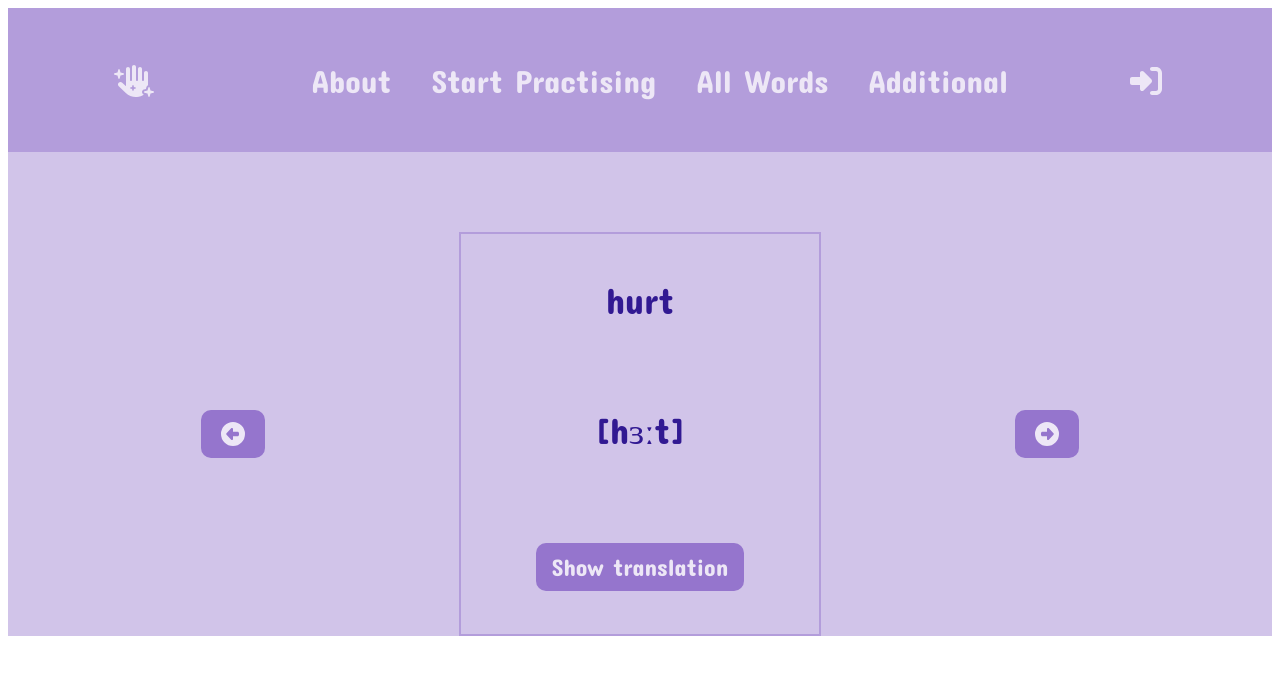
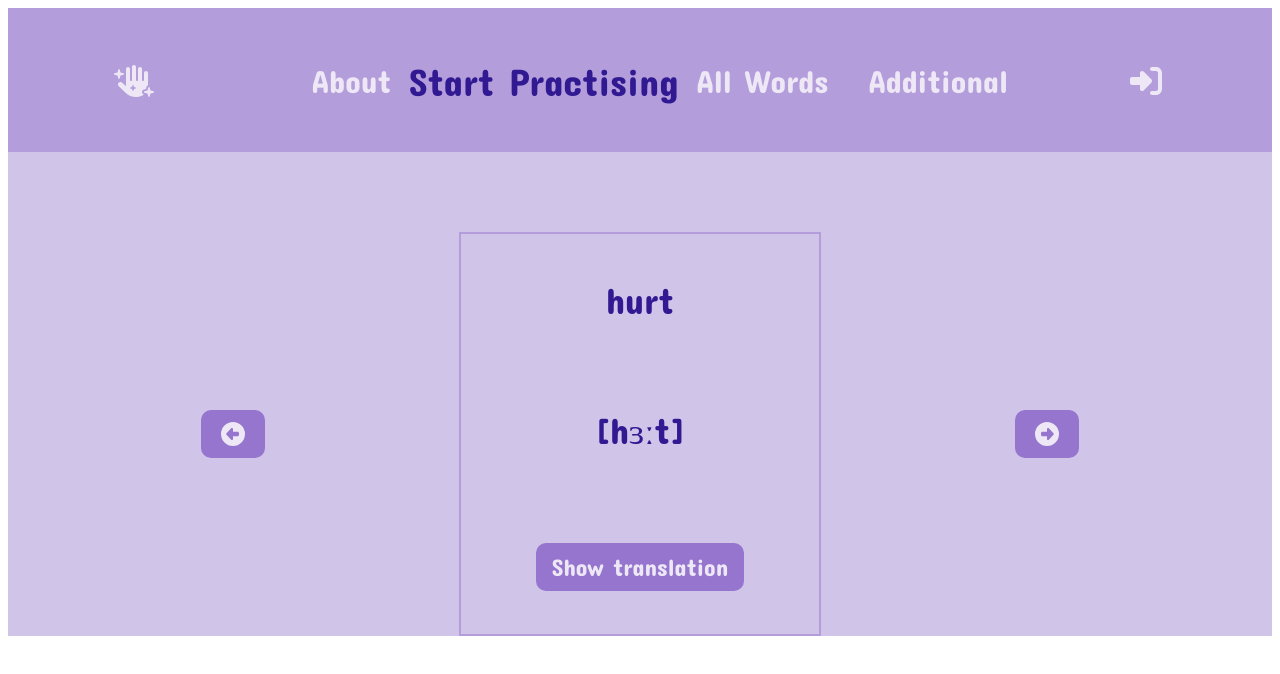
Before and after one commit to nastyaclifford/StudyCards, a React (Create React App) app: page /startpractising in a window 1280 px wide. Shown: the top 674 px of the page. Built offline with nearby package versions, Linux system fonts and the light colour scheme.

Commit message:
changed to NavLink

```diff
--- a/src/components/App.jsx
+++ b/src/components/App.jsx
@@ -1,37 +1,42 @@
+import {
+    BrowserRouter as Router, Routes, NavLink, Route
+} from 'react-router-dom'
 import { Home, Notfound, Slider, Table} from "../pages/index"
 import "../styles/App.scss"
 import { FontAwesomeIcon } from '@fortawesome/react-fontawesome';
 import { faRightToBracket, faHandSparkles } from '@fortawesome/free-solid-svg-icons'; //импортируем нужные нам иконки
-import {
-    BrowserRouter, Routes,Link, Route
-} from 'react-router-dom';//импортируем компоненты и стили
+;//импортируем компоненты и стили
 
 function App() {
   return (
     <div className="container">
-    <BrowserRouter>
-    <div className="header">
+    <Router>
+        <header className="header">
                 < div className= "logo">
                     <FontAwesomeIcon icon={faHandSparkles} />
                 </div>
                 <nav className="nav">
-                    <Link className="item" href=" " to="about">About</Link>
-                    <Link className="item" href=" " to="startpractising">Start Practising</Link>
-                    <Link className="item" href=" " to="allwords">All Words</Link>
-                    <Link className="item" href=" " to="additional">Additional</Link>
+                    <NavLink className="item" href=" " to="about">About</NavLink>
+                    <NavLink className="item" href=" " to="startpractising">Start Practising</NavLink>
+                    <NavLink className="item" href=" " to="allwords">All Words</NavLink>
+                    <NavLink className="item" href=" " to="additional">Additional</NavLink>
                 </nav>
     <div className="login">
         <div className="button"><FontAwesomeIcon icon={faRightToBracket} /> </div>
             </div>
-            </div>
-
+            </header>
+       <main>
       <Routes>
+    <Route path="/" element={<Home/>}/>
+    <Route path="about" element={<Home/>}/>
     <Route path="startpractising" element={<Slider/>}/>
     <Route path="allwords" element={<Table/>}/>
-    <Route path="about" element={<Home/>}/>
+
     <Route path="*" element={<Notfound />} />
        </Routes>
-       </ BrowserRouter>
+       </main>
+       <footer></footer>
+       </ Router>
 
 
             </div>)
--- a/src/components/Card/Card.jsx
+++ b/src/components/Card/Card.jsx
@@ -1,5 +1,5 @@
-import style from './card.module.scss'
-import { useState } from 'react'; //подключаем стили, состояние useState
+import { useState } from 'react'
+import style from './card.module.scss'; //подключаем стили, состояние useState
 
 
 export default function Card(props) { //создаем компонент Card
--- a/src/components/TableItem/TableItem.jsx
+++ b/src/components/TableItem/TableItem.jsx
@@ -1,5 +1,5 @@
+import { useState } from 'react';
 import style from './tableItem.module.scss'
-import { useState } from 'react';
 import { FontAwesomeIcon } from '@fortawesome/react-fontawesome';
 import { faPenToSquare, faCircleCheck, faRotateLeft, faTrash } from '@fortawesome/free-solid-svg-icons'; //подключаем стили, состояние useState, иконки
 
--- a/src/pages/Slider/Slider.jsx
+++ b/src/pages/Slider/Slider.jsx
@@ -1,6 +1,6 @@
+import { useState, useEffect } from 'react'
 import Card from "../../components/Card/Card"
 import arr from "../../data/words.json"
-import { useState, useEffect } from 'react'
 import style from "./slider.module.scss"
 import { FontAwesomeIcon } from '@fortawesome/react-fontawesome';
 import { faCircleLeft,faCircleRight } from '@fortawesome/free-solid-svg-icons';  //импортируем компонент Card, массив с данными для карточек, стили
--- a/src/styles/App.scss
+++ b/src/styles/App.scss
@@ -23,6 +23,10 @@
 
 .nav{
     display: flex;
+    .active{
+        color: $color-deeppurple;
+        transform: scale(120%);
+    }
 }
 .item{
     text-decoration: none;
```
